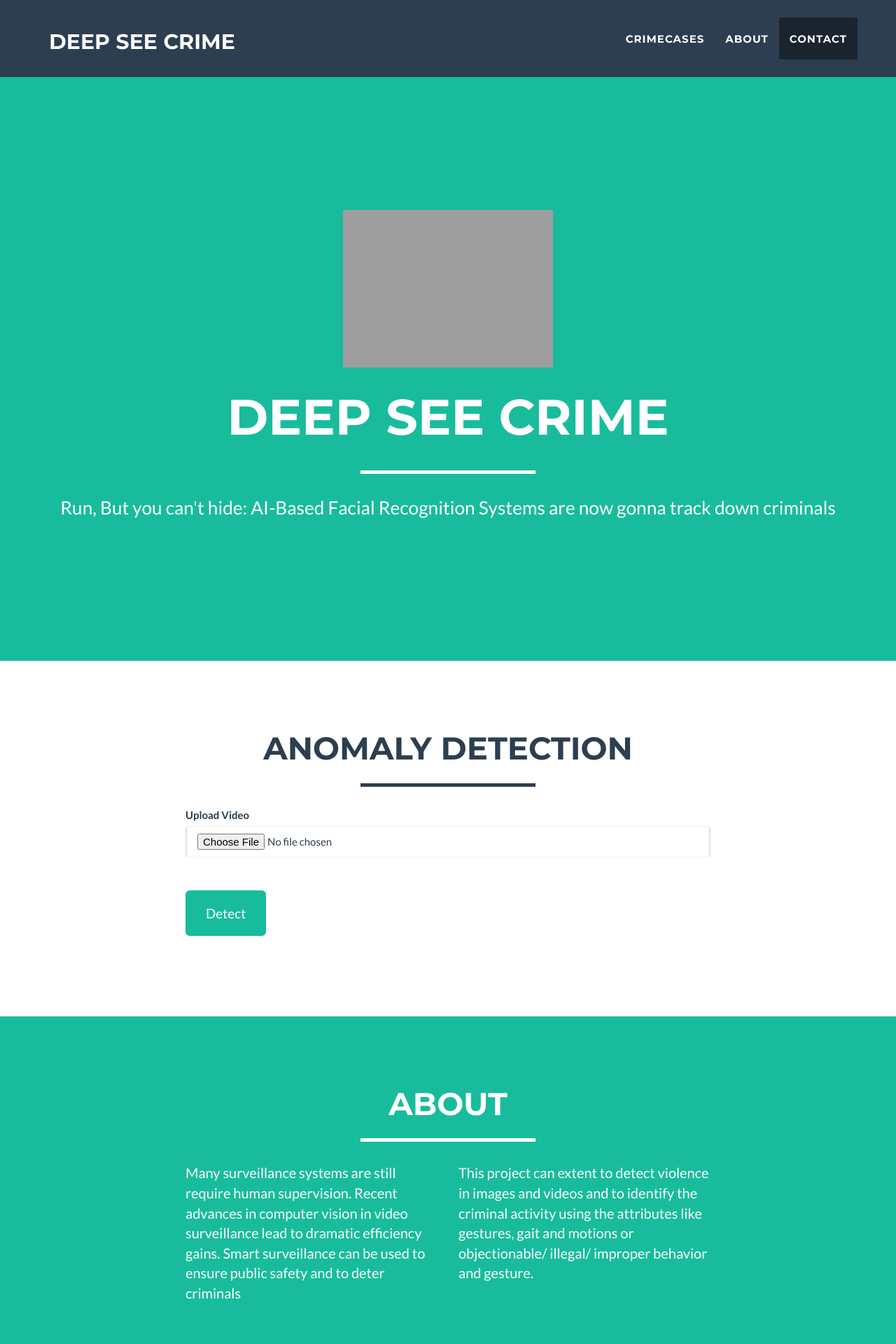
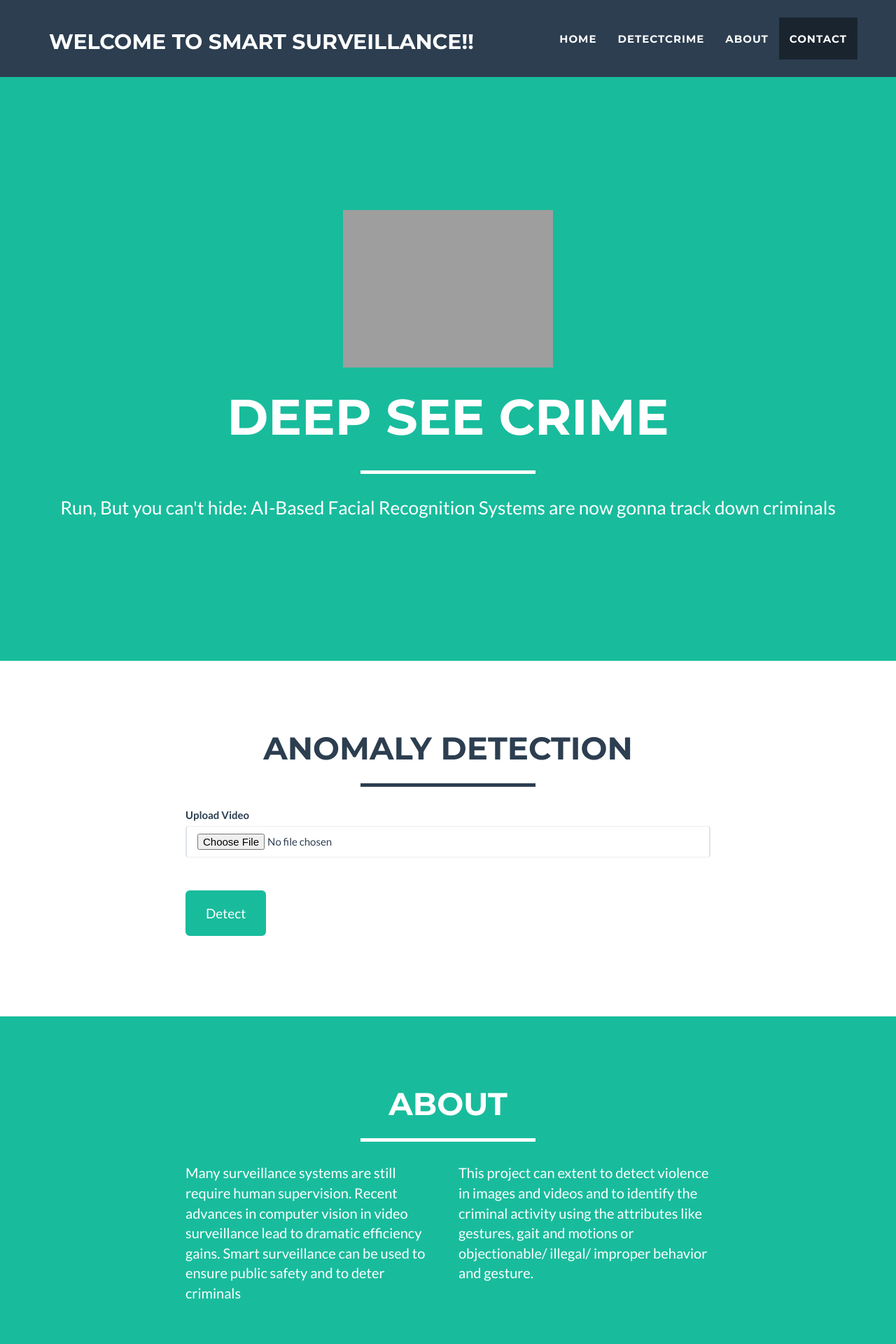
Before and after one commit to narmadha1998/deep-see-crime, a Flask app: page / in a window 1280 px wide. Shown: the top 1920 px of the page at 70% size. Run offline with Flask 2, Linux system fonts and the light colour scheme; parts of the project's set-up code (start-up, migrations or seed data) failed here and were passed over; some libraries are stand-ins or nearby versions; grey boxes are pictures that could not be loaded.

Commit message:
Update layout1.html

```diff
--- a/templates/layouts/layout1.html
+++ b/templates/layouts/layout1.html
@@ -34,7 +34,7 @@
                     <span class="icon-bar"></span>
                     <span class="icon-bar"></span>
                 </button>
-                <a class="navbar-brand" href="#page-top">Deep See Crime</a>
+                <a class="navbar-brand" href="#page-top">Welcome to Smart Surveillance!!</a>
             </div>
             <!-- Collect the nav links, forms, and other content for toggling -->
             <div class="collapse navbar-collapse" id="bs-example-navbar-collapse-1">
@@ -43,7 +43,10 @@
                         <a href="#page-top"></a>
                     </li>
                     <li class="page-scroll">
-                        <a href="#portfolio">CrimeCases</a>
+                        <a href="#home">Home</a>
+                    </li>
+                    <li class="page-scroll">
+                        <a href="#detect">DetectCrime</a>
                     </li>
                     <li class="page-scroll">
                         <a href="#about">About</a>
```
